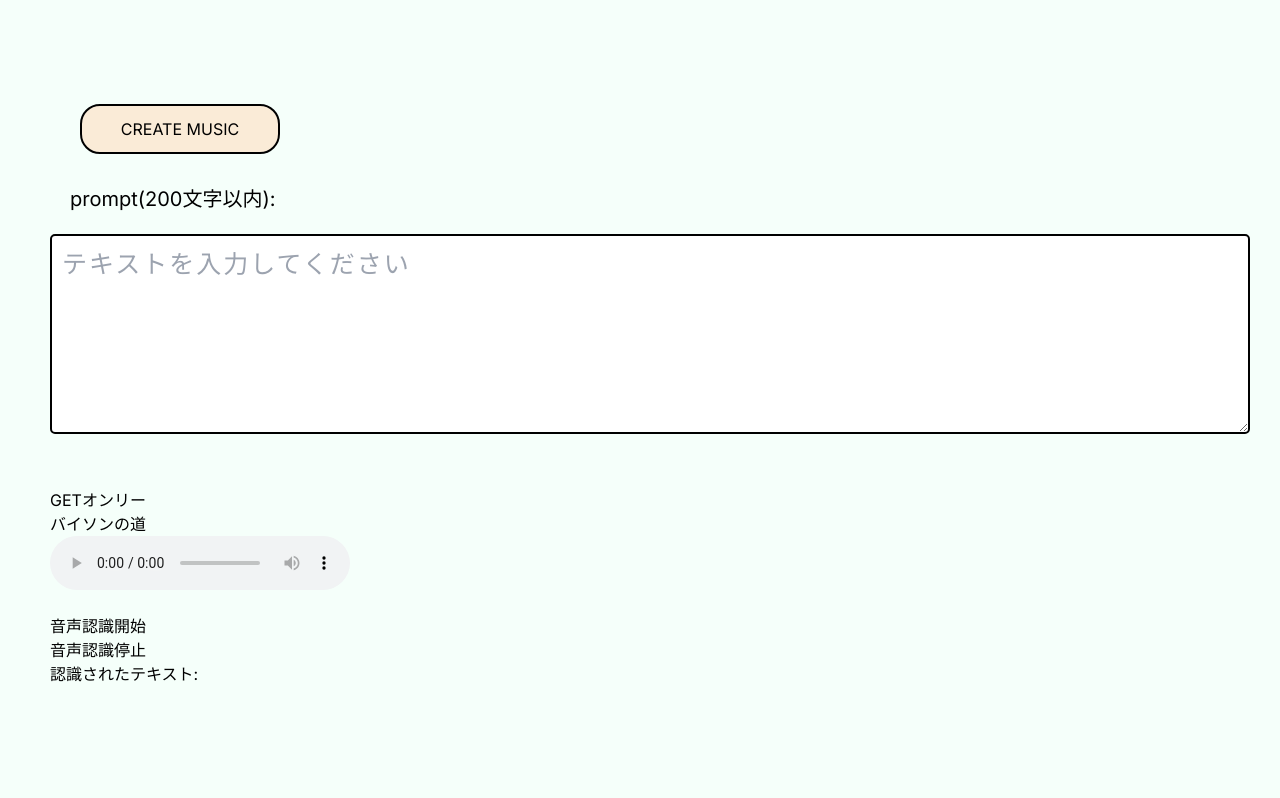
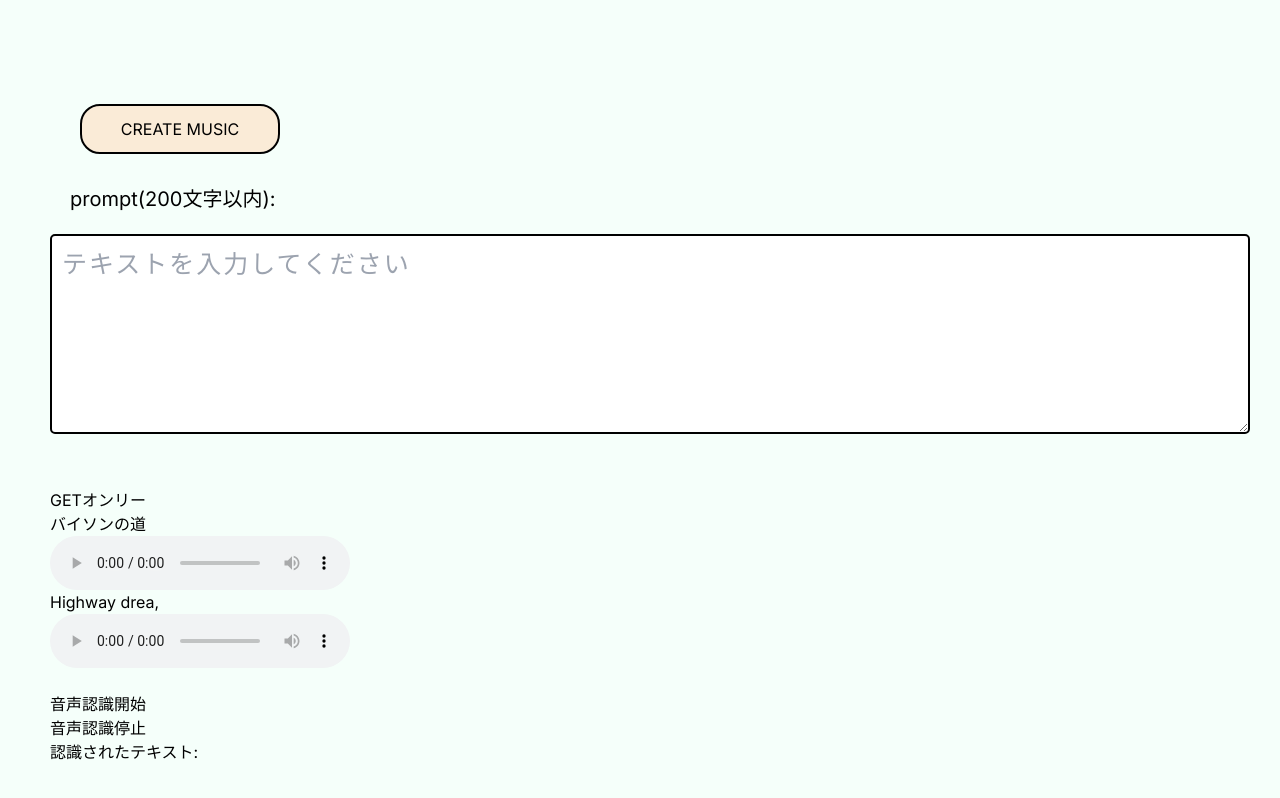
Before and after one commit to SWARM-TEAM-AKI/suno-ai-api, a Next.js app: page / in a window 1280 px wide. Built offline with nearby package versions, Linux system fonts and the light colour scheme.

Commit message:
Highway dreams

```diff
--- a/src/app/reactComponent/POSTButton.tsx
+++ b/src/app/reactComponent/POSTButton.tsx
@@ -115,6 +115,11 @@ export function POSTButton() {
                     <source src="https://cdn1.suno.ai/169913d8-57b3-4822-86b1-91c075505c3e.mp3" type="audio/mpeg"/>
                     バイソンの道
                 </audio>
+                <h1>Highway drea,</h1>
+                <audio controls>
+                    <source src="https://suno.com/song/bb372f89-56f8-4540-b348-a458c9c0c65e" type="audio/mpeg"/>
+                    I drive on the highway every morning for my commute. I'm getting tired of the unchanging scenery every day, and sometimes the traffic jams add to my stress. Create a song that will lift my spirits.
+                </audio>
             </div>
             <br/>
             <VoiceChanger/>
```
